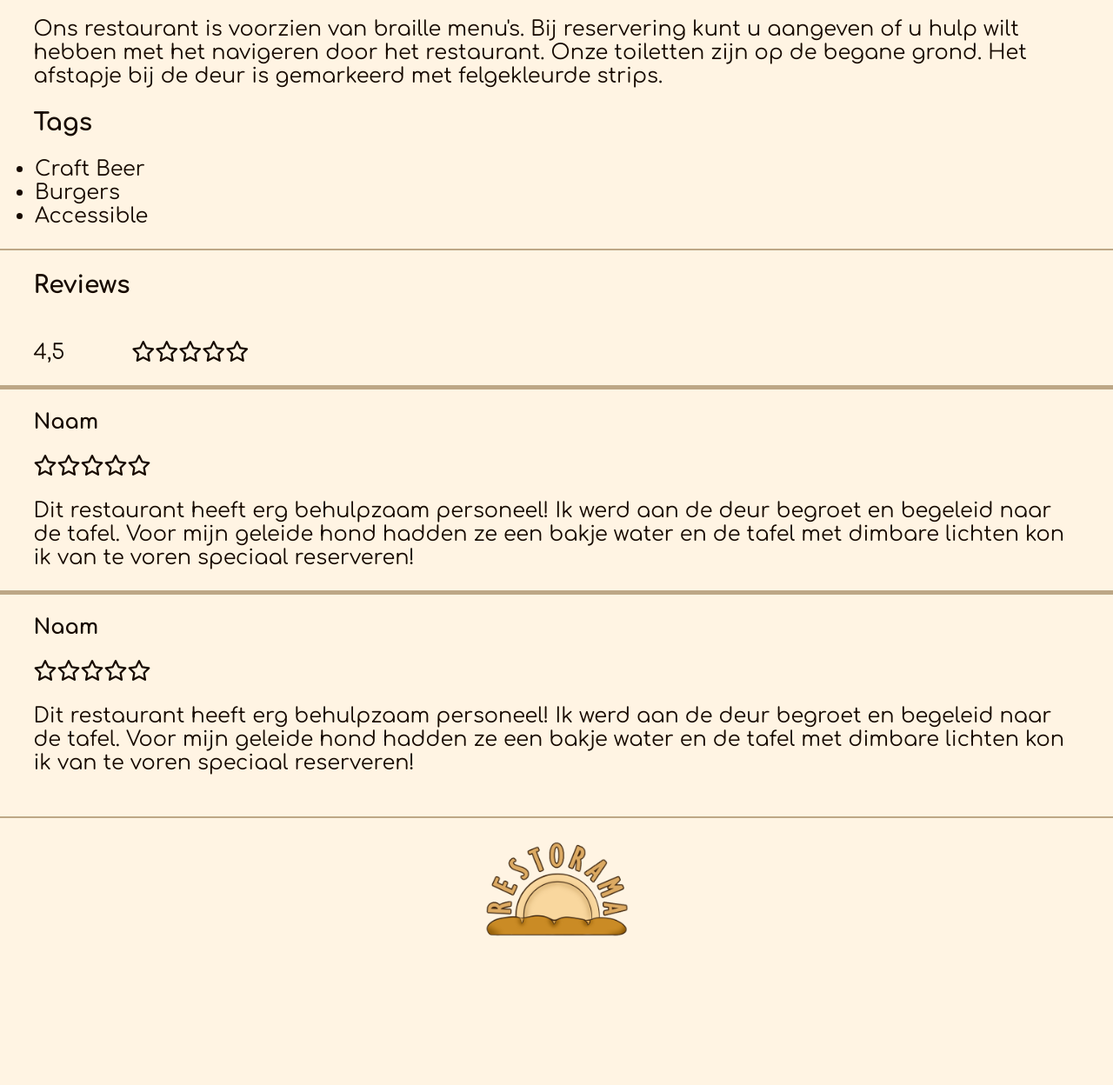
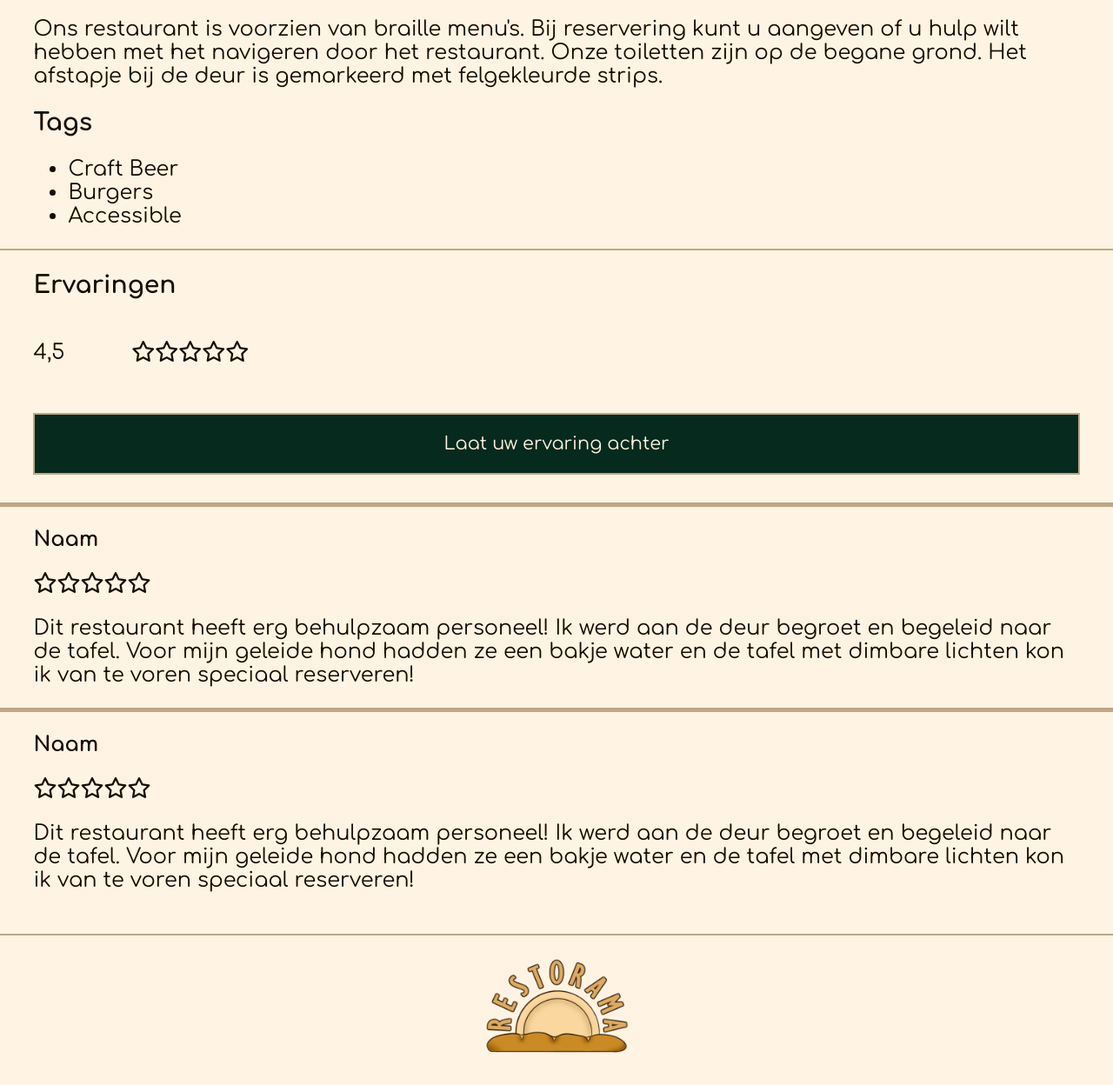
Before and after one commit to mottofurui/cle3-blog, a PHP site: page /restaurant.html in a window 1280 px wide. Shown: the part 548-1796 px from the top of the page at 87% size. Before the commit the page ends 1625 px from the top, so only its background shows below. Run offline with PHP 8.4, Linux system fonts and the light colour scheme; some libraries are stand-ins or nearby versions.

Commit message:
css homepage

```diff
--- a/css/restoview.css
+++ b/css/restoview.css
@@ -3,7 +3,7 @@ h1 {
     margin: 4vh 3vw;
 }
 
-h2, h3, h4, p {
+h2, h3, h4, p, ul {
     margin: 3vh 3vw;
 }
 
@@ -36,6 +36,17 @@ main {
     align-items: center;
 }
 
+.button {
+    font-family: Comfortaa, sans-serif;
+    font-size: 1.3rem;
+    background-color: #062a1d;
+    border: solid 0.3vh #bda786;
+    color: #fff4e3;
+    margin: 4vh 3vw;
+    padding: 1.7vw;
+    width: 94vw;
+}
+
 .review {
     /*margin: 1vh 0;*/
     border-top: solid 0.7vh #bda786;
--- a/restaurant.html
+++ b/restaurant.html
@@ -39,13 +39,14 @@
             </ul>
         </section>
         <section id="reviews">
-            <h3>Reviews</h3>
+            <h3>Ervaringen</h3>
             <div class="flex">
                 <p>4,5</p>
                 <div class="stars">
                     <i class="fa-regular fa-star"></i><i class="fa-regular fa-star"></i><i class="fa-regular fa-star"></i><i class="fa-regular fa-star"></i><i class="fa-regular fa-star"></i>
                 </div>
             </div>
+            <button class="button" type="submit">Laat uw ervaring achter</button>
             <div class="review">
                 <h4>Naam</h4>
                 <div class="stars">
```
